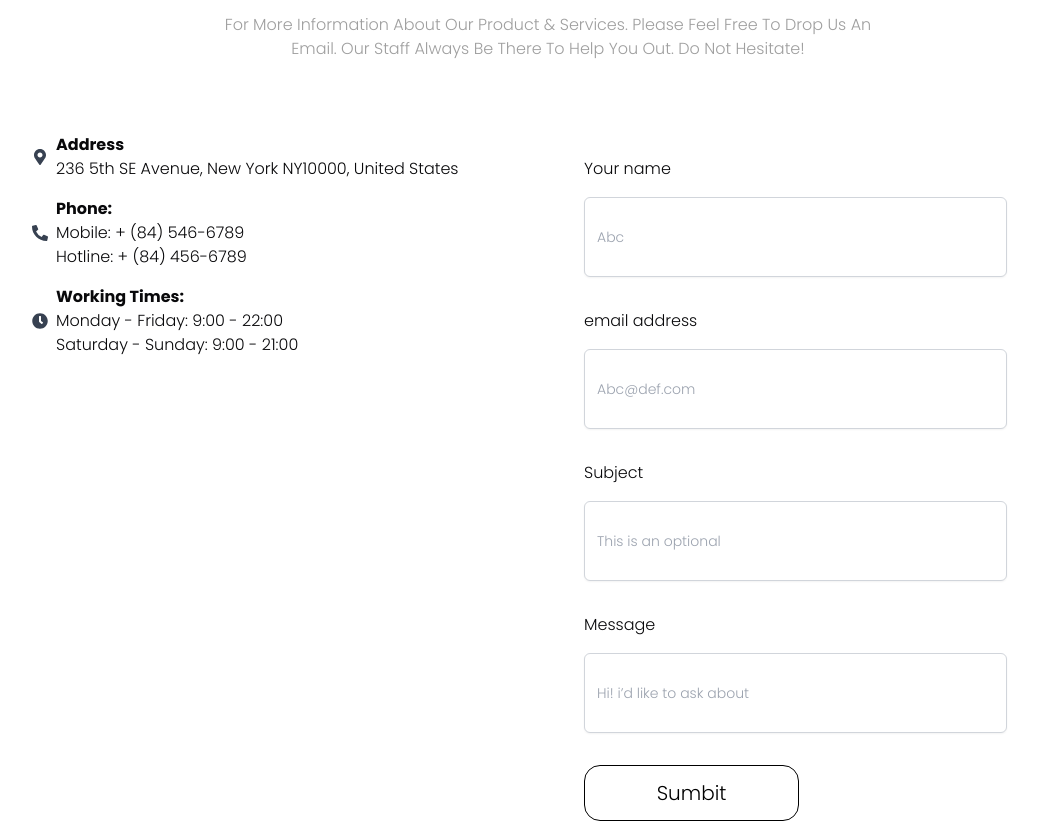
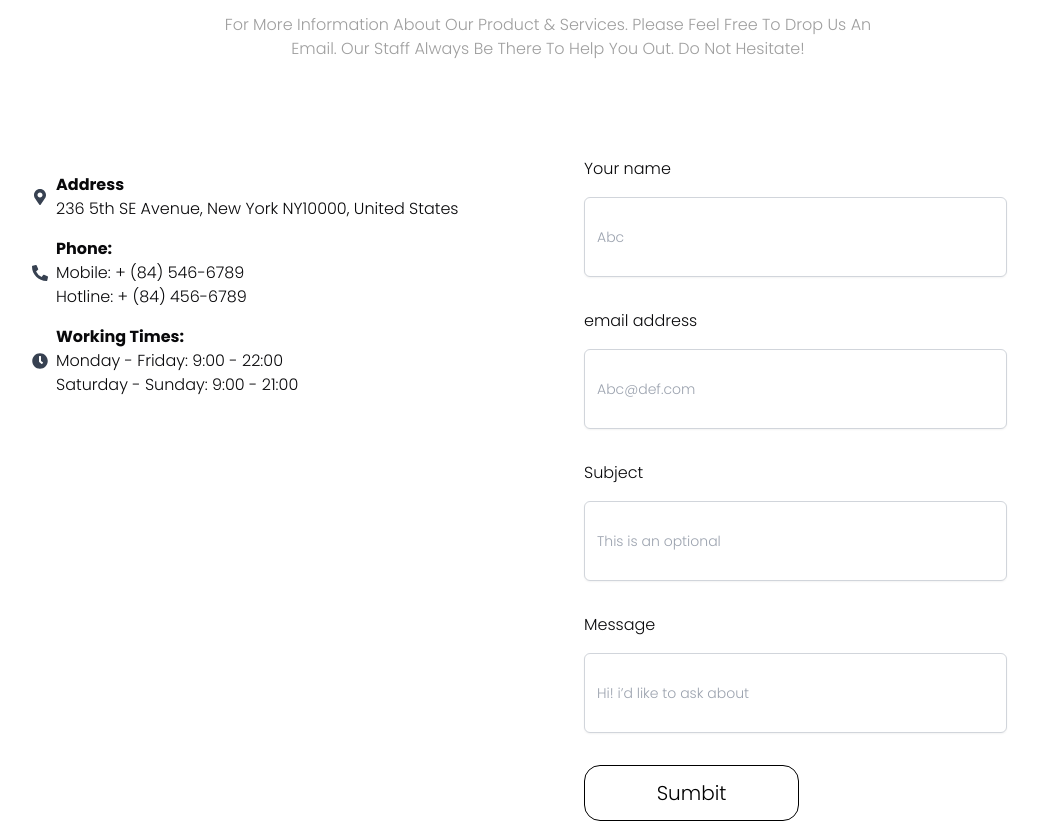
Before and after one commit to NaumanNavaid/hackathon, a Next.js app: page /contact in a window 1280 px wide. Shown: the part 543-1366 px from the top of the page, without its empty margins (92-1130 px from the left). Built offline with nearby package versions, Linux system fonts and the light colour scheme.

Commit message:
Update page.tsx

```diff
--- a/src/app/contact/page.tsx
+++ b/src/app/contact/page.tsx
@@ -28,7 +28,7 @@ const page = () => {
           Email. Our Staff Always Be There To Help You Out. Do Not Hesitate! </p>
         </div>
         <div className=" lg:p-6   mt-12 grid gap-6 md:grid-cols-2">
-          <div>
+          <div className='mt-10'>
 
             <div className="mb-4 flex items-center">
               <FaMapMarkerAlt className="text-gray-700 mr-2" />
```
